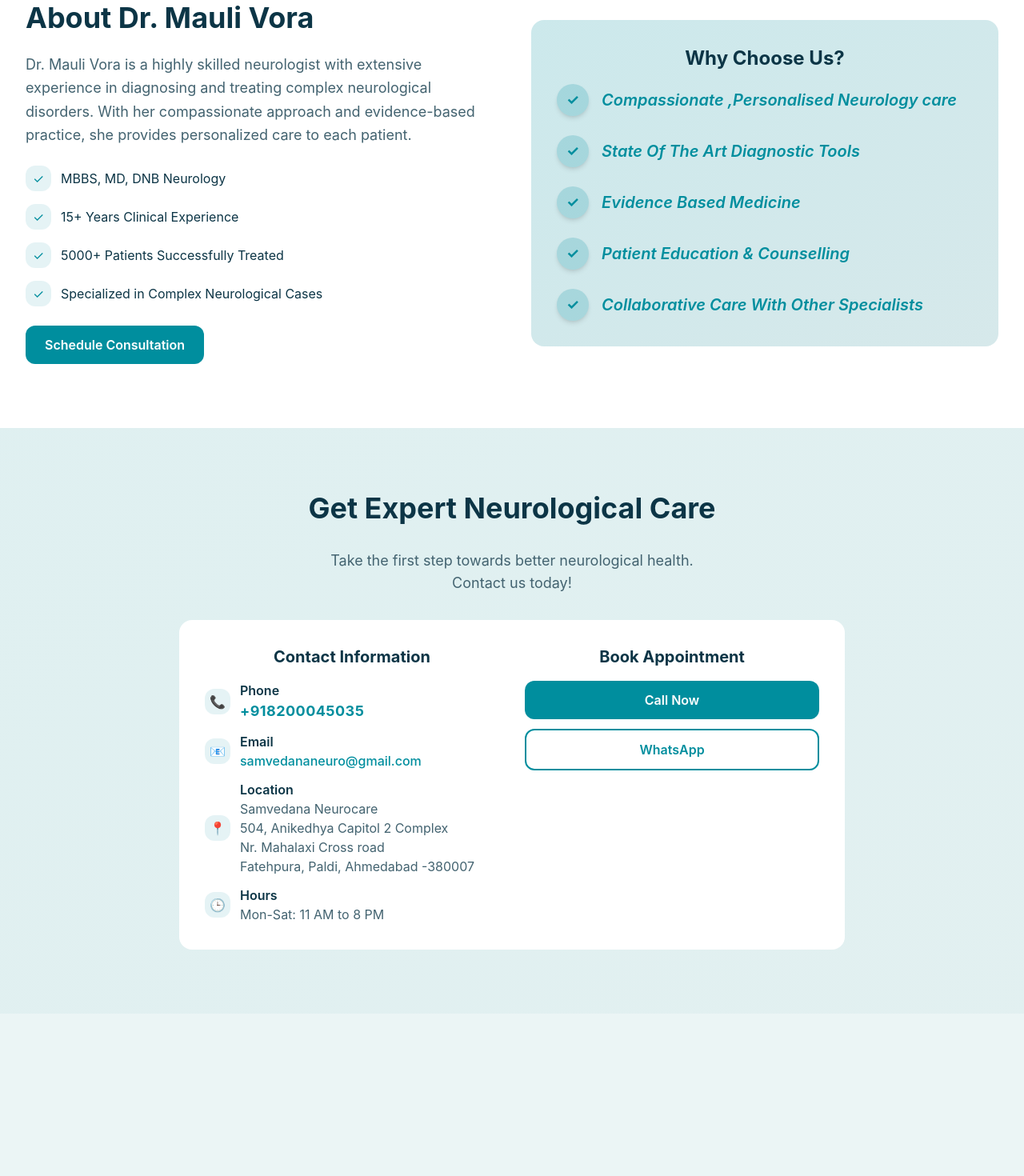
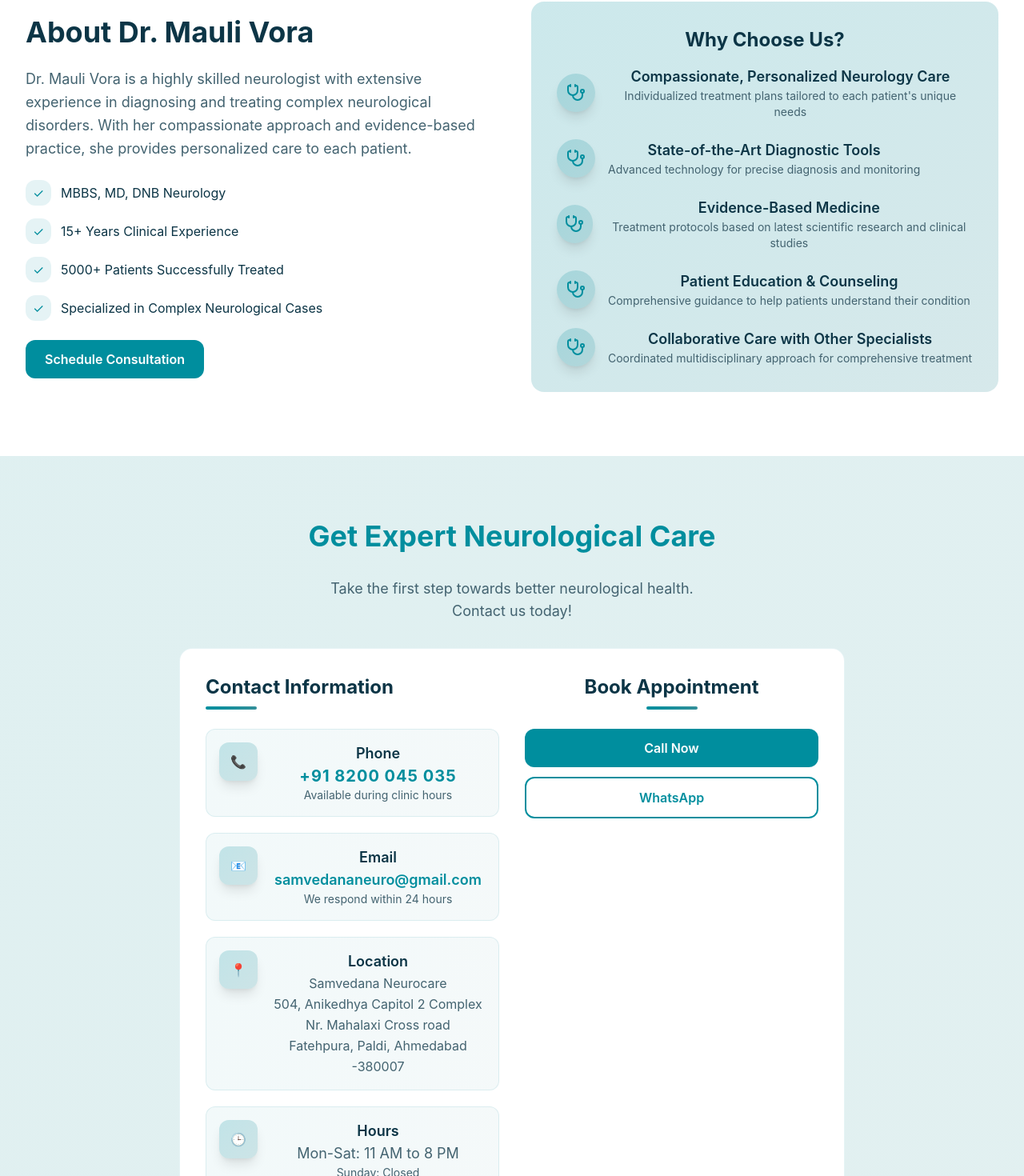
Before and after one commit to karannshah17/samvedana, a React (Vite) app: page / in a window 1280 px wide. Shown: the part 2192-3662 px from the top of the page at 80% size. Before the commit the page ends 3459 px from the top, so only its background shows below. Built offline with nearby package versions, Linux system fonts and the light colour scheme.

Commit message:
Refactor contact and why choose us

```diff
--- a/src/pages/NewIndex.tsx
+++ b/src/pages/NewIndex.tsx
@@ -147,53 +147,53 @@ const NewIndex = () => {
                   <div className="grid gap-6">
                     <ul className="space-y-6">
   <li className="flex items-center space-x-4">
-    <div className="w-10 h-10 flex items-center justify-center rounded-full bg-primary/20 text-primary shadow-md">
-      <span className="text-lg font-bold">✓</span>
+    <div className="w-12 h-12 flex items-center justify-center rounded-full bg-gradient-to-br from-primary/20 to-accent/20 shadow-lg">
+      <Stethoscope className="h-6 w-6 text-primary" />
     </div>
     <div>
-      <div className="text-xl font-semibold italic text-primary">Compassionate ,Personalised Neurology care</div>
+      <div className="text-lg font-semibold text-foreground">Compassionate, Personalized Neurology Care</div>
+      <div className="text-sm text-muted-foreground">Individualized treatment plans tailored to each patient's unique needs</div>
     </div>
   </li>
 
   <li className="flex items-center space-x-4">
-    <div className="w-10 h-10 flex items-center justify-center rounded-full bg-primary/20 text-primary shadow-md">
-      <span className="text-lg font-bold">✓</span>
+    <div className="w-12 h-12 flex items-center justify-center rounded-full bg-gradient-to-br from-primary/20 to-accent/20 shadow-lg">
+      <Stethoscope className="h-6 w-6 text-primary" />
     </div>
     <div>
-      <div className="text-xl font-semibold italic text-primary">State Of The Art Diagnostic Tools</div>
+      <div className="text-lg font-semibold text-foreground">State-of-the-Art Diagnostic Tools</div>
+      <div className="text-sm text-muted-foreground">Advanced technology for precise diagnosis and monitoring</div>
     </div>
   </li>
 
   <li className="flex items-center space-x-4">
-    <div className="w-10 h-10 flex items-center justify-center rounded-full bg-primary/20 text-primary shadow-md">
-      <span className="text-lg font-bold">✓</span>
+    <div className="w-12 h-12 flex items-center justify-center rounded-full bg-gradient-to-br from-primary/20 to-accent/20 shadow-lg">
+      <Stethoscope className="h-6 w-6 text-primary" />
     </div>
     <div>
-      <div className="text-xl font-semibold italic text-primary">Evidence Based Medicine</div>
-
+      <div className="text-lg font-semibold text-foreground">Evidence-Based Medicine</div>
+      <div className="text-sm text-muted-foreground">Treatment protocols based on latest scientific research and clinical studies</div>
     </div>
   </li>
 
   <li className="flex items-center space-x-4">
-    <div className="w-10 h-10 flex items-center justify-center rounded-full bg-primary/20 text-primary shadow-md">
-      <span className="text-lg font-bold">✓</span>
+    <div className="w-12 h-12 flex items-center justify-center rounded-full bg-gradient-to-br from-primary/20 to-accent/20 shadow-lg">
+      <Stethoscope className="h-6 w-6 text-primary" />
     </div>
     <div>
-      <div className="text-xl font-semibold italic text-primary">Patient Education & Counselling</div>
+      <div className="text-lg font-semibold text-foreground">Patient Education & Counseling</div>
+      <div className="text-sm text-muted-foreground">Comprehensive guidance to help patients understand their condition</div>
+    </div>
+  </li>
 
-    </div>
-
-  </li>
   <li className="flex items-center space-x-4">
-    <div className="w-10 h-10 flex items-center justify-center rounded-full bg-primary/20 text-primary shadow-md">
-      <span className="text-lg font-bold">✓</span>
+    <div className="w-12 h-12 flex items-center justify-center rounded-full bg-gradient-to-br from-primary/20 to-accent/20 shadow-lg">
+      <Stethoscope className="h-6 w-6 text-primary" />
     </div>
     <div>
-      <div className="text-xl font-semibold italic text-primary">Collaborative Care With Other Specialists
+      <div className="text-lg font-semibold text-foreground">Collaborative Care with Other Specialists</div>
+      <div className="text-sm text-muted-foreground">Coordinated multidisciplinary approach for comprehensive treatment</div>
     </div>
-
-    </div>
-
   </li>
 
 </ul>
@@ -210,7 +210,7 @@ const NewIndex = () => {
         <section id="contact" className="py-20 bg-gradient-to-br from-primary/5 to-accent/5">
           <div className="max-w-4xl mx-auto px-4 sm:px-6 lg:px-8 text-center">
             <div className="animate-fade-in space-y-8">
-              <h2 className="text-3xl md:text-4xl font-bold text-foreground">
+              <h2 className="text-3xl md:text-4xl font-bold" style={{ color: '#008E9E' }}>
                 Get Expert Neurological Care
               </h2>
 
@@ -220,40 +220,50 @@ const NewIndex = () => {
                 Contact us today!
               </p>
 
-              <div className="bg-card rounded-2xl p-8 shadow-[var(--shadow-card)] medical-card-hover">
+              <div className="bg-card rounded-2xl p-8 shadow-[var(--shadow-card)] medical-card-hover border border-primary/10">
                 <div className="grid md:grid-cols-2 gap-8">
 
-                  <div className="space-y-4">
-                    <h3 className="text-xl font-bold text-foreground">Contact Information</h3>
+                  <div className="space-y-6">
+                    <div className="text-center md:text-left">
+                      <h3 className="text-2xl font-bold text-foreground mb-2">Contact Information</h3>
+                      <div className="w-16 h-1 bg-gradient-to-r from-primary to-accent rounded-full mx-auto md:mx-0"></div>
+                    </div>
 
-                    <div className="space-y-3 text-left">
-                      <div className="flex items-center space-x-3">
-                        <div className="w-8 h-8 bg-primary/10 text-primary rounded-lg flex items-center justify-center">
+                    <div className="space-y-5">
+                      <div className="bg-gradient-to-r from-primary/5 to-accent/5 rounded-xl p-4 border border-primary/10">
+                        <div className="flex items-start space-x-4">
+                          <div className="w-12 h-12 bg-gradient-to-br from-primary/20 to-accent/20 rounded-xl flex items-center justify-center shadow-lg">
                             📞
                           </div>
-                        <div>
-                          <div className="font-semibold text-foreground">Phone</div>
-                          <div className="text-primary font-bold text-lg tracking-wide">+918200045035</div>
+                          <div className="flex-1">
+                            <div className="font-semibold text-foreground text-lg">Phone</div>
+                            <div className="text-primary font-bold text-xl tracking-wider">+91 8200 045 035</div>
+                            <div className="text-sm text-muted-foreground">Available during clinic hours</div>
+                          </div>
                         </div>
                       </div>
 
-                      <div className="flex items-center space-x-3">
-                        <div className="w-8 h-8 bg-primary/10 text-primary rounded-lg flex items-center justify-center">
+                      <div className="bg-gradient-to-r from-primary/5 to-accent/5 rounded-xl p-4 border border-primary/10">
+                        <div className="flex items-start space-x-4">
+                          <div className="w-12 h-12 bg-gradient-to-br from-primary/20 to-accent/20 rounded-xl flex items-center justify-center shadow-lg">
                             📧
                           </div>
-                        <div>
-                          <div className="font-semibold text-foreground">Email</div>
-                          <div className="text-primary font-medium">samvedananeuro@gmail.com</div>
+                          <div className="flex-1">
+                            <div className="font-semibold text-foreground text-lg">Email</div>
+                            <div className="text-primary font-semibold text-lg">samvedananeuro@gmail.com</div>
+                            <div className="text-sm text-muted-foreground">We respond within 24 hours</div>
+                          </div>
                         </div>
                       </div>
 
-                      <div className="flex items-center space-x-3">
-                        <div className="w-8 h-8 bg-primary/10 text-primary rounded-lg flex items-center justify-center">
+                      <div className="bg-gradient-to-r from-primary/5 to-accent/5 rounded-xl p-4 border border-primary/10">
+                        <div className="flex items-start space-x-4">
+                          <div className="w-12 h-12 bg-gradient-to-br from-primary/20 to-accent/20 rounded-xl flex items-center justify-center shadow-lg">
                             📍
                           </div>
-                        <div>
-                          <div className="font-semibold text-foreground">Location</div>
-                          <div className="text-muted-foreground">
+                          <div className="flex-1">
+                            <div className="font-semibold text-foreground text-lg">Location</div>
+                            <div className="text-muted-foreground leading-relaxed">
                               Samvedana Neurocare
                               <br />
                               504, Anikedhya Capitol 2 Complex
@@ -264,21 +274,28 @@ const NewIndex = () => {
                             </div>
                           </div>
                         </div>
+                      </div>
 
-                      <div className="flex items-center space-x-3">
-                        <div className="w-8 h-8 bg-primary/10 text-primary rounded-lg flex items-center justify-center">
+                      <div className="bg-gradient-to-r from-primary/5 to-accent/5 rounded-xl p-4 border border-primary/10">
+                        <div className="flex items-start space-x-4">
+                          <div className="w-12 h-12 bg-gradient-to-br from-primary/20 to-accent/20 rounded-xl flex items-center justify-center shadow-lg">
                             🕒
                           </div>
-                        <div>
-                          <div className="font-semibold text-foreground">Hours</div>
-                          <div className="text-muted-foreground">Mon-Sat: 11 AM to 8 PM</div>
+                          <div className="flex-1">
+                            <div className="font-semibold text-foreground text-lg">Hours</div>
+                            <div className="text-muted-foreground text-lg">Mon-Sat: 11 AM to 8 PM</div>
+                            <div className="text-sm text-muted-foreground">Sunday: Closed</div>
+                          </div>
                         </div>
                       </div>
                     </div>
                   </div>
 
-                  <div className="space-y-4">
-                    <h3 className="text-xl font-bold text-foreground">Book Appointment</h3>
+                  <div className="space-y-6">
+                    <div className="text-center">
+                      <h3 className="text-2xl font-bold text-foreground mb-2">Book Appointment</h3>
+                      <div className="w-16 h-1 bg-gradient-to-r from-primary to-accent rounded-full mx-auto"></div>
+                    </div>
 
                     <div className="space-y-3">
                       <a
```
Lines whose indentation alone changed are shown as unchanged.
